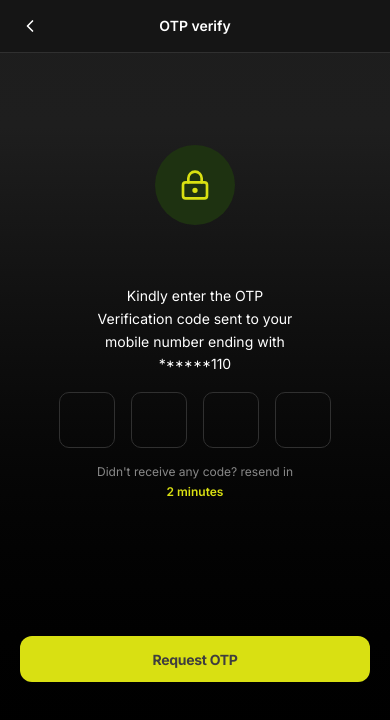
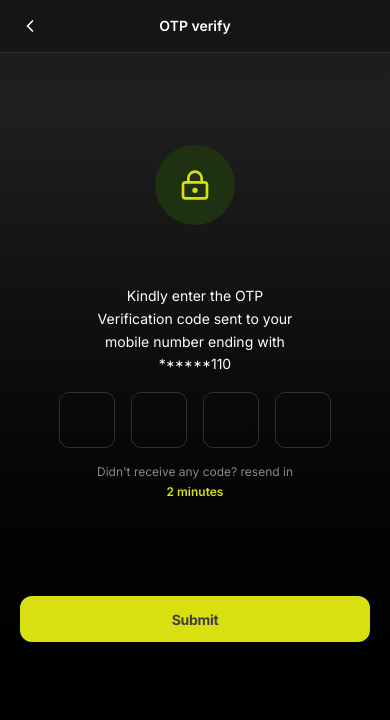
Before and after one commit to DaSpunk778/Onboarding, a Next.js app: page /otp-verify in a window 390 px wide. Shown: the top 720 px of the page. Built offline with nearby package versions, Linux system fonts and the light colour scheme.

Commit message:
updated input type fo phone input

```diff
--- a/app/otp-verify/page.tsx
+++ b/app/otp-verify/page.tsx
@@ -80,9 +80,9 @@ export default function OTPVerifyPage() {
 
           <button
                 onClick={() => router.push("/otp-verify")}
-                className="w-full h-11.5 mt-30 rounded-xl p-[8px_24px] bg-primary text-[#3f3e3e] font-bold text-[14px] tracking-[-0.02em] transition-all duration-200 hover:bg-[#c2ca10] active:scale-[0.98] focus:outline-none focus:ring-2 focus:ring-primary/50"
+                className="w-full h-11.5 mt-20 rounded-xl p-[8px_24px] bg-primary text-[#3f3e3e] font-bold text-[14px] tracking-[-0.02em] transition-all duration-200 hover:bg-[#c2ca10] active:scale-[0.98] focus:outline-none focus:ring-2 focus:ring-primary/50"
                 >
-                Request OTP
+                Submit
                 </button>
 
 
```
